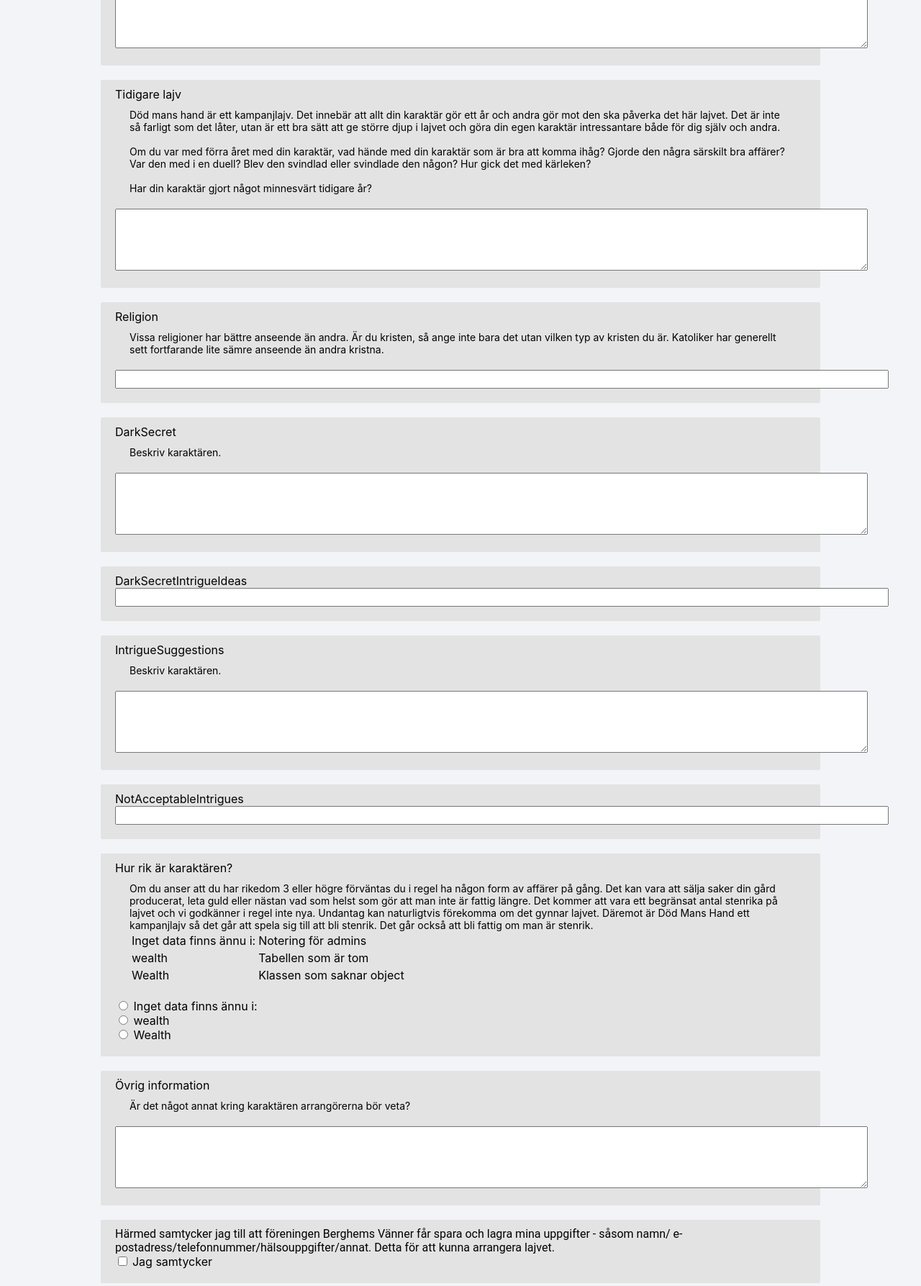
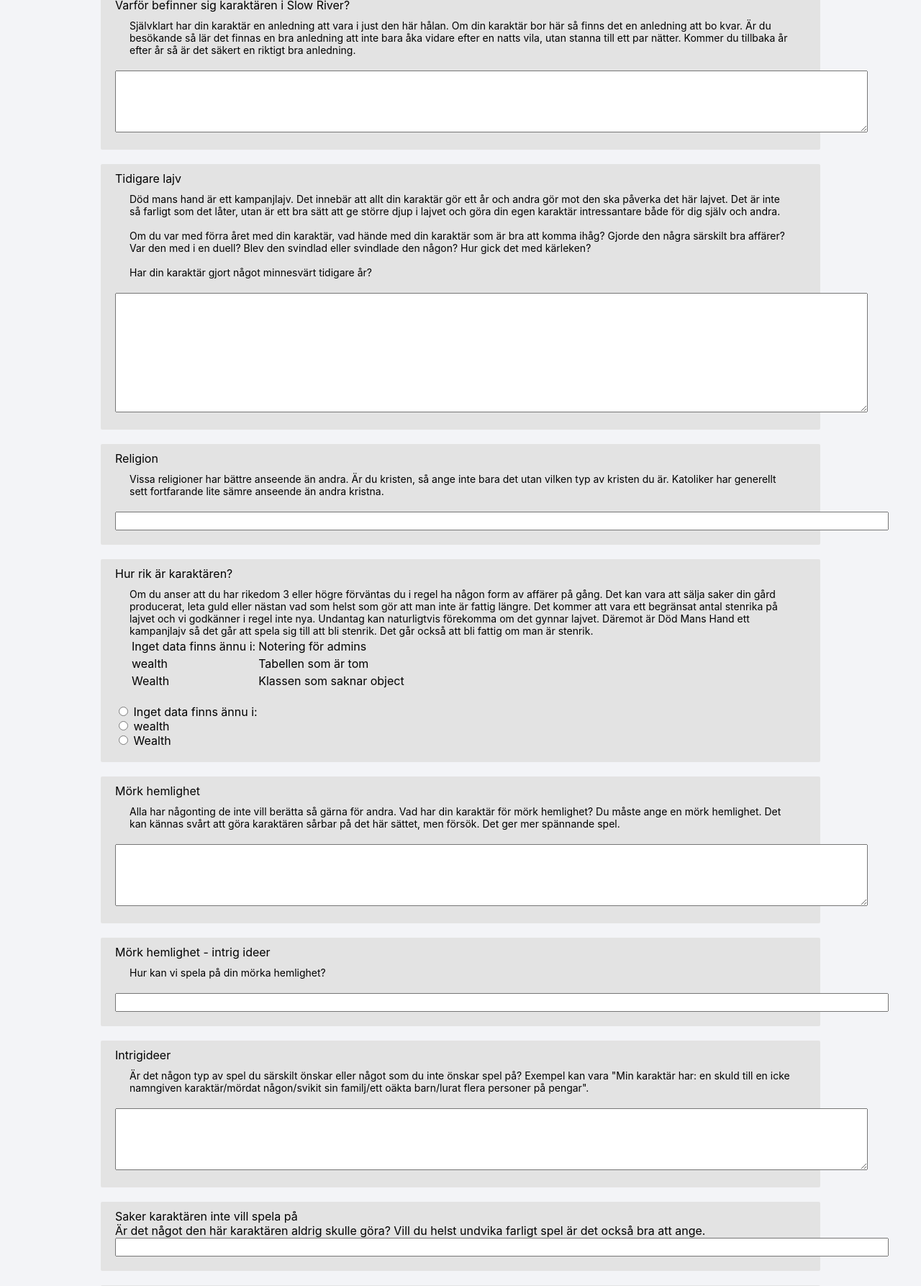
Before and after one commit to walderik/DMH, a PHP site: page /participant/role_form.php in a window 1280 px wide. Shown: the part 1280-3067 px from the top of the page at 72% size. Run offline with PHP 8.4, Linux system fonts and the light colour scheme; the visitor is signed in with stand-in values (Sample User, id 1); tables that the repository leaves empty or names only in its code hold one stand-in row (values such as "Sample post"); some libraries are stand-ins or nearby versions.

Commit message:
Karaktärsformuläret lite mera klart

```diff
--- a/participant/role_form.php
+++ b/participant/role_form.php
@@ -56,7 +56,7 @@ require 'header.php';
 
 	<div class="content">
 		<h1>Registrering av karaktär</h1>
-		<form action="includes/person_form_save.php" method="post">
+		<form action="includes/role_form_save.php" method="post">
     		<input type="hidden" id="operation" name="operation" value="<?php default_value('operation'); ?>">
     		<input type="hidden" id="Id" name="Id" value="<?php echo $role->Id; ?>">
 
@@ -64,6 +64,11 @@ require 'header.php';
 			<p>Vi vill veta vilken karaktär du vill spela. Om du vill spela en av lajvets sökta roller ber vi dig att kontakta arrangörerna innan du fyller i din anmälan.
 Tänk på att din karaktär också måste godkännas av arrangörerna.
 			</p>
+			<div class="question">
+				<label for="PersonId">Deltagare</label><br>
+				<div class="explanation">Vilken deltagare vill du registrera en karaktär för?</div>
+				<?php echo Person::getPersonsForUser($current_user->Id); ?>
+			</div>
 
 			<div class="question">
 				<label for="Name">Karaktärens namn</label>
@@ -105,7 +110,7 @@ Tänk på att din karaktär också måste godkännas av arrangörerna.
             </div>
 
 			<div class="question">
-				<label for="ReasonForBeingInSlowRiver">ReasonForBeingInSlowRiver</label><br>
+				<label for="ReasonForBeingInSlowRiver">Varför befinner sig karaktären i Slow River?</label><br>
 				<div class="explanation">Självklart har din karaktär en anledning att vara i just den här hålan. Om din karaktär bor här så finns det en anledning att bo kvar.
 Är du besökande så lär det finnas en bra anledning att inte bara åka vidare efter en natts vila, utan stanna till ett par nätter.
 Kommer du tillbaka år efter år så är det säkert en riktigt bra anledning.</div>
@@ -119,7 +124,7 @@ Kommer du tillbaka år efter år så är det säkert en riktigt bra anledning.</
 					Om du var med förra året med din karaktär, vad hände med din karaktär som är bra att komma ihåg? Gjorde den några särskilt bra affärer? Var den med i en duell? Blev den svindlad eller svindlade den någon? Hur gick det med kärleken?<br><br>
 					Har din karaktär gjort något minnesvärt tidigare år?
 				</div>
-				<textarea id="PreviousLarps" name="PreviousLarps" rows="4" cols="100"><?php echo $role->PreviousLarps; ?></textarea>
+				<textarea id="PreviousLarps" name="PreviousLarps" rows="8" cols="100"><?php echo $role->PreviousLarps; ?></textarea>
 			</div>
 			<div class="question">
 				<label for="Religion">Religion</label><br>
@@ -127,31 +132,35 @@ Kommer du tillbaka år efter år så är det säkert en riktigt bra anledning.</
 				<input type="text" id="Religion" name="Religion" value="<?php echo $role->Religion; ?>"  size="100" maxlength="250" required>
 			</div>
 			<div class="question">
-				<label for="DarkSecret">DarkSecret</label><br>
-				<div class="explanation">Beskriv karaktären.</div>
-				<textarea id="DarkSecret" name="DarkSecret" rows="4" cols="100"><?php echo $role->DarkSecret; ?></textarea>
+				<label for="WealthsId">Hur rik är karaktären?</label><br>
+       			<div class="explanation">Om du anser att du har rikedom 3 eller högre förväntas du i regel ha någon form av affärer på gång. Det kan vara att sälja saker din gård producerat, leta guld eller nästan vad som helst som gör att man inte är fattig längre.   Det kommer att vara ett begränsat antal stenrika på lajvet och vi godkänner i regel inte nya. Undantag kan naturligtvis förekomma om det gynnar lajvet.   Däremot är Död Mans Hand ett kampanjlajv så det går att spela sig till att bli stenrik. Det går också att bli fattig om man är stenrik.<?php Wealth::helpBox(true); ?></div>
+                <?php Wealth::selectionDropdown(false,true); ?>
+            </div>
+
+			<div class="question">
+				<label for="DarkSecret">Mörk hemlighet</label><br>
+				<div class="explanation">Alla har någonting de inte vill berätta så gärna för andra. Vad har din karaktär för mörk hemlighet?
+Du måste ange en mörk hemlighet.
+Det kan kännas svårt att göra karaktären sårbar på det här sättet, men försök. Det ger mer spännande spel.</div>
+				<textarea id="DarkSecret" name="DarkSecret" rows="4" cols="100" required><?php echo $role->DarkSecret; ?> </textarea>
 			</div>
 			<div class="question">
-				<label for="DarkSecretIntrigueIdeas">DarkSecretIntrigueIdeas</label><br>
+				<label for="DarkSecretIntrigueIdeas">Mörk hemlighet - intrig ideer</label><br>
+				<div class="explanation">Hur kan vi spela på din mörka hemlighet?</div>
 				<input type="text" id="DarkSecretIntrigueIdeas" name="DarkSecretIntrigueIdeas" value="<?php echo $role->DarkSecretIntrigueIdeas; ?>"  size="100" maxlength="250" required>
 			</div>
 			<div class="question">
-				<label for="IntrigueSuggestions">IntrigueSuggestions</label><br>
-				<div class="explanation">Beskriv karaktären.</div>
+				<label for="IntrigueSuggestions">Intrigideer</label><br>
+				<div class="explanation">Är det någon typ av spel du särskilt önskar eller något som du inte önskar spel på?  Exempel kan vara "Min karaktär har: en skuld till en icke namngiven karaktär/mördat någon/svikit sin familj/ett oäkta barn/lurat flera personer på pengar". </div>
 				<textarea id="IntrigueSuggestions" name="IntrigueSuggestions" rows="4" cols="100"><?php echo $role->IntrigueSuggestions; ?></textarea>
 			</div>
 			<div class="question">
-				<label for="NotAcceptableIntrigues">NotAcceptableIntrigues</label><br>
+				<label for="NotAcceptableIntrigues">Saker karaktären inte vill spela på</label><br>
+				<div class="explantion">Är det något den här karaktären aldrig skulle göra? Vill du helst undvika farligt spel är det också bra att ange.</div>
 				<input type="text" id="NotAcceptableIntrigues" name="NotAcceptableIntrigues" value="<?php echo $role->NotAcceptableIntrigues; ?>"  size="100" maxlength="250" required>
 			</div>
 
 
-
-			<div class="question">
-				<label for="WealthsId">Hur rik är karaktären?</label><br>
-       			<div class="explanation">Om du anser att du har rikedom 3 eller högre förväntas du i regel ha någon form av affärer på gång. Det kan vara att sälja saker din gård producerat, leta guld eller nästan vad som helst som gör att man inte är fattig längre.   Det kommer att vara ett begränsat antal stenrika på lajvet och vi godkänner i regel inte nya. Undantag kan naturligtvis förekomma om det gynnar lajvet.   Däremot är Död Mans Hand ett kampanjlajv så det går att spela sig till att bli stenrik. Det går också att bli fattig om man är stenrik.<?php Wealth::helpBox(true); ?></div>
-                <?php Wealth::selectionDropdown(false,true); ?>
-            </div>
 
 
 			<div class="question">
@@ -164,17 +173,7 @@ Kommer du tillbaka år efter år så är det säkert en riktigt bra anledning.</
 
 
 
-
-			<div class="question">
-			Härmed samtycker jag till att föreningen Berghems
-			Vänner får spara och lagra mina uppgifter - såsom namn/
-			e-postadress/telefonnummer/hälsouppgifter/annat. Detta för att kunna
-			arrangera lajvet.<br>
-			<input type="checkbox" id="Rules" name="Rules" value="Ja" required>
-  			<label for="Rules">Jag samtycker</label>
-			</div>
-
-			  <input type="submit" value="Registrera">
+			<input type="submit" value="Registrera">
 		</form>
 	</div>
 
```
